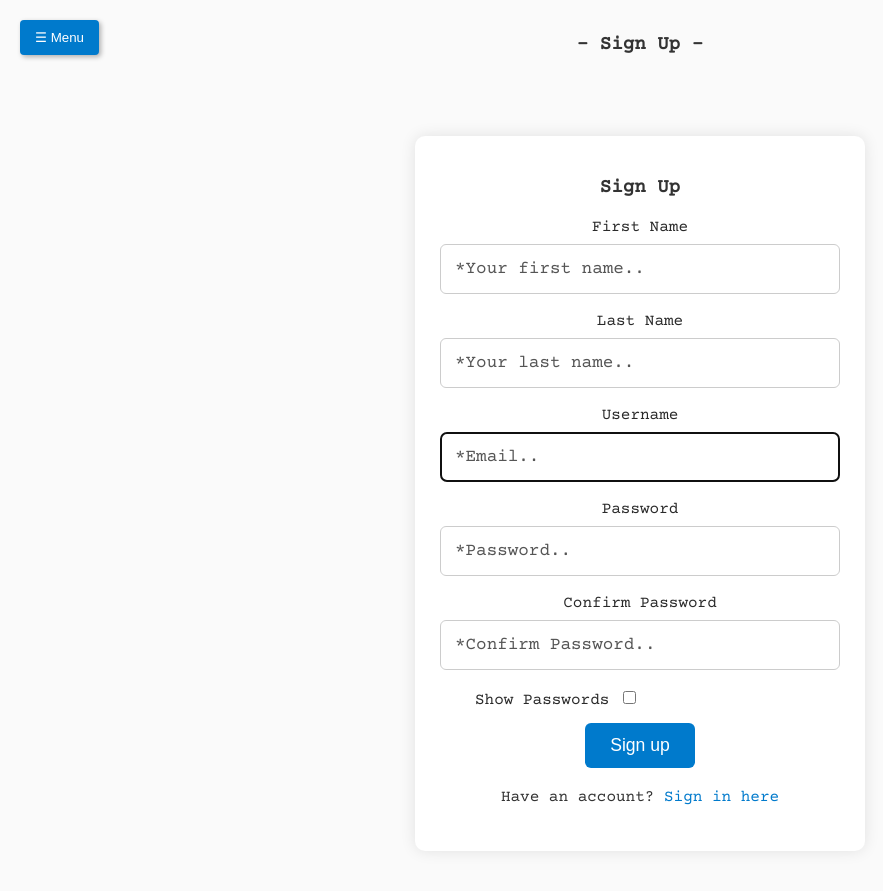
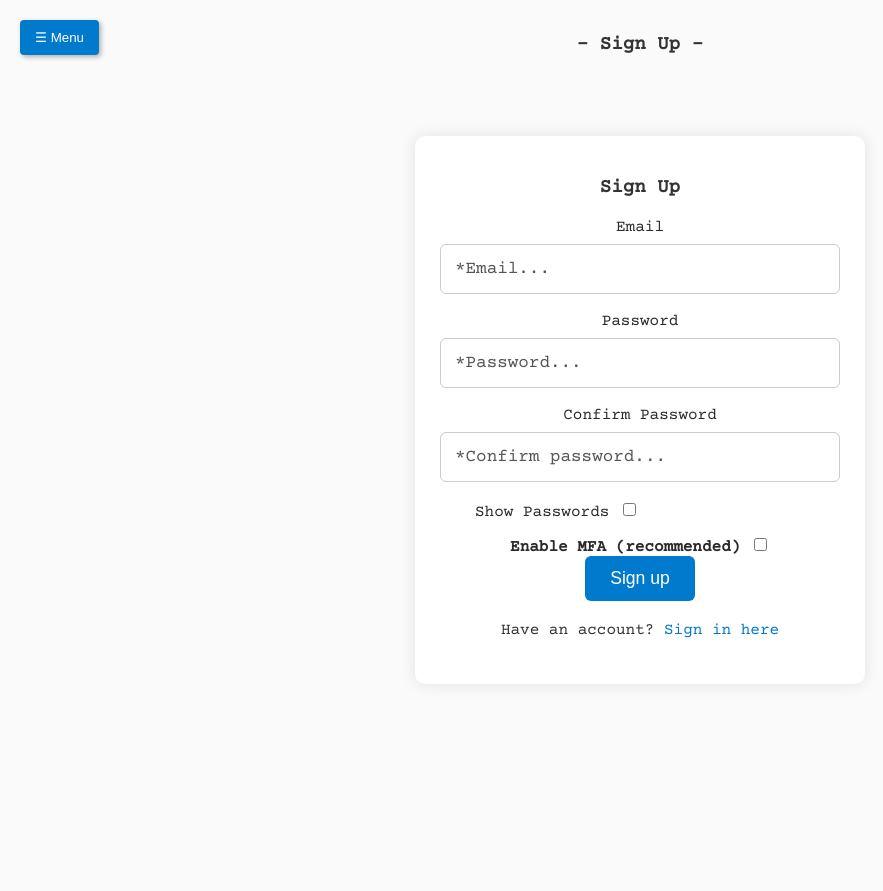
Before and after one commit to petrumat/django_mapbox_web_app, a Django app: page /sign-up in a window 1280 px wide. Shown: the top 891 px of the page, without its empty margins (0-883 px from the left). After the commit the page ends 638 px from the top, so only its background shows below. Run offline with Django 3.2, Linux system fonts and the light colour scheme; some libraries are stand-ins or nearby versions.

Commit message:
simplified sign-up, started mfa logic

```diff
--- a/static/main.js
+++ b/static/main.js
@@ -134,23 +134,23 @@
                     data: formdata,
                     success: function(json){
                         CustomFormSubmitResponse($('#signupform button[type=submit]'));
-                        if (json["result"] == "Success"){
-                          var redirect = "/"
-                        }
-                        else{
+
+                        if (json["result"] == "Success") {
+                          var redirect = json["redirect"] || "/";
+                        } else {
                           var redirect = false
                         }
+
                         ShowAlert(json["result"], json["message"], json["result"].toLowerCase(), redirect);
                     },
                     error: function(xhr){
                         CustomFormSubmitResponse($('#signupform button[type=submit]'));
-                        ShowAlert("Error", "There was an error, please try again", "error", false);
+                        ShowAlert("Error", "Error signing up, please try again", "error", false);
                         console.log(xhr.status + ": " + xhr.responseText);
                     }
                 })
+              })
             })
-            })
-
         })
     };
 
@@ -167,12 +167,14 @@
                 data: formdata,
                 success: function(json){
                     CustomFormSubmitResponse($('#signinform button[type=submit]'));
+
                     if (json["result"] == "Success"){
                       var redirect = "/"
                     }
                     else{
                       var redirect = false
                     }
+
                     ShowAlert(json["result"], json["message"], json["result"].toLowerCase(), redirect);
                 },
                 error: function(xhr){
@@ -198,12 +200,14 @@
                 data: formdata,
                 success: function(json){
                     CustomFormSubmitResponse($('#profileform button[type=submit]'));
+
                     if (json["result"] == "Success"){
                       var redirect = "/"
                     }
                     else{
                       var redirect = false
                     }
+
                     ShowAlert(json["result"], json["message"], json["result"].toLowerCase(), redirect);
                 },
                 error: function(xhr){
--- a/templates/users/sign_up.html
+++ b/templates/users/sign_up.html
@@ -17,14 +17,8 @@
     <form id="signupform" method="POST" action="/sign-up">
       {% csrf_token %}
 
-      <label for="first_name">First Name</label>
-      {{form.first_name}}
-
-      <label for="last_name">Last Name</label>
-      {{form.last_name}}
-
-      <label for="username">Username</label>
-      {{form.username}}
+      <label for="email">Email</label>
+      {{form.email}}
 
       <label for="password1">Password</label>
       {{form.password1}}
@@ -38,6 +32,17 @@
       <input type="checkbox" onclick="showPword()">
       <span class="checkmark"></span>
       </label>
+
+      <div>
+        <div>
+          <label for="enable_mfa"><strong>Enable MFA (recommended)</strong></label>
+            {{ form.enable_mfa }}
+        </div>
+
+        <div class="mfa-info" id="mfa-info" style="display: none;">
+          <h4>You will be redirected to setup MFA for this account.</h4>
+        </div>
+      </div>
 
       <button type="submit">Sign up</button>
 
@@ -56,4 +61,19 @@
     // Create a variable that can be used in main.js
     var recaptcha_site_key = '{{recaptcha_site_key|safe}}'
   </script>
+
+  <script>
+    document.addEventListener("DOMContentLoaded", function() {
+      var mfaCheckbox = document.getElementById("id_enable_mfa");
+      var mfaInfo = document.getElementById("mfa-info");
+
+      mfaCheckbox.addEventListener("change", function() {
+        if (mfaCheckbox.checked) {
+          mfaInfo.style.display = "block";
+        } else {
+          mfaInfo.style.display = "none";
+        }
+      });
+    });
+  </script>
 {% endblock %}
--- a/users/forms.py
+++ b/users/forms.py
@@ -1,7 +1,7 @@
-from django.forms import ModelForm
+from django import forms
 from django.contrib.auth.forms import UserCreationForm, AuthenticationForm
 from django.contrib.auth.models import User
-from django import forms
+from django.core.exceptions import ValidationError
 from .models import UserProfile, Feedback
 
 
@@ -9,16 +9,17 @@
 	'''
 	Form that uses built-in UserCreationForm to handel user creation
 	'''
-	first_name = forms.CharField(max_length=30, required=True,
-		widget=forms.TextInput(attrs={'placeholder': '*Your first name..'}))
-	last_name = forms.CharField(max_length=30, required=True,
-		widget=forms.TextInput(attrs={'placeholder': '*Your last name..'}))
-	username = forms.EmailField(max_length=254, required=True,
-		widget=forms.TextInput(attrs={'placeholder': '*Email..'}))
+	# first_name = forms.CharField(max_length=30, required=True,
+	# 	widget=forms.TextInput(attrs={'placeholder': '*First name...'}))
+	# last_name = forms.CharField(max_length=30, required=True,
+	# 	widget=forms.TextInput(attrs={'placeholder': '*Last name...'}))
+	email = forms.EmailField(max_length=254, required=True,
+		widget=forms.TextInput(attrs={'placeholder': '*Email...'}))
 	password1 = forms.CharField(
-		widget=forms.PasswordInput(attrs={'placeholder': '*Password..','class':'password'}))
+		widget=forms.PasswordInput(attrs={'placeholder': '*Password...','class':'password'}))
 	password2 = forms.CharField(
-		widget=forms.PasswordInput(attrs={'placeholder': '*Confirm Password..','class':'password'}))
+		widget=forms.PasswordInput(attrs={'placeholder': '*Confirm password...','class':'password'}))
+	enable_mfa = forms.BooleanField(required=False, label="Enable MFA")
 
 	#reCAPTCHA token
 	token = forms.CharField(
@@ -26,7 +27,17 @@
 
 	class Meta:
 		model = User
-		fields = ('username', 'first_name', 'last_name', 'password1', 'password2', )
+		# fields = ('email', 'first_name', 'last_name', 'password1', 'password2', )
+		fields = ('email', 'password1', 'password2', 'enable_mfa')
+
+	def clean_email(self):
+		"""
+		Validate that the email is unique in the system.
+		"""
+		email = self.cleaned_data.get('email')
+		if User.objects.filter(email=email).exists():
+			raise ValidationError("Email already in use. Sign in?")
+		return email
 
 
 
--- a/users/views.py
+++ b/users/views.py
@@ -85,7 +85,7 @@
 
 	template_name = "users/sign_up.html"
 	form_class = UserForm
-	success_url = "/"
+	success_url = "/help"
 
 	#reCAPTURE key required in context
 	def get_context_data(self, **kwargs):
@@ -105,24 +105,43 @@
 			message = "Invalid reCAPTCHA. Please try again."
 
 			if captcha["success"]:
-				obj = form.save()
-				obj.email = obj.username
-				obj.save()
-				up = obj.userprofile
-				up.captcha_score = float(captcha["score"])
-				up.save()
+				email = form.cleaned_data.get('email')
+				User = get_user_model()
+				if User.objects.filter(email=email).exists() or User.objects.filter(username=email).exists():
+					data = {'result': "Error", 'message': "Email already in use. Sign in?"}
+					return JsonResponse(data)
 
-				login(self.request, obj, backend='django.contrib.auth.backends.ModelBackend')
+				user = form.save(commit=False)
+				user.username = email
+				user.email = email
+				user.set_password(form.cleaned_data.get('password1'))
+				user.save()
 
-				#change result & message on success
+				user_profile = user.userprofile
+				user_profile.captcha_score = float(captcha["score"])
+				user_profile.mfa_enabled = form.cleaned_data.get('enable_mfa')
+				user_profile.save()
+
+				login(self.request, user, backend='django.contrib.auth.backends.ModelBackend')
+
 				result = "Success"
 				message = "Thank you for signing up"
+
+				if user_profile.mfa_enabled:
+					redirect = "/help"	# "/mfa"
+				else:
+					redirect = "/help"
+
+				data = {'result': result, 'message': message, 'redirect': redirect}
+				return JsonResponse(data)
 
 
 			data = {'result': result, 'message': message}
 			return JsonResponse(data)
 
 		return response
+
+
 
 class SignInView(AjaxFormMixin, FormView):
 	'''
```
Also changed, not shown: users/models.py (+16 -2 lines).
